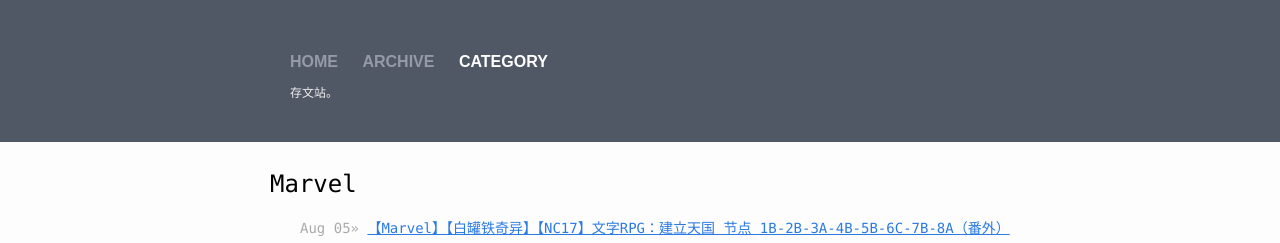
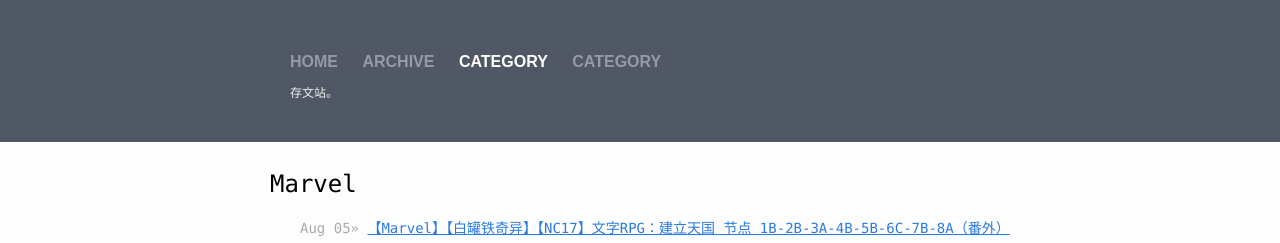
Before and after one commit to greylantern/greylantern.github.io, a Jekyll site: the page built from category.html, in a window 1280 px wide and 900 px high. Shown: the top 243 px of the window. Built offline with Jekyll 4.4.1, drawn with Linux system fonts in a browser that asks for light colours.

Commit message:
add search to header

```diff
--- a/_includes/header.html
+++ b/_includes/header.html
@@ -34,6 +34,17 @@
 					<a href="/category.html">category</a>
 				</li>
 			{% endif %}
+			{% if page.path == "search.html" %}
+			<span class="title">
+				<li>
+					<a href="/search.html">category</a>
+				</li>
+			</span>
+			{% else %}
+				<li>
+					<a href="/search.html">category</a>
+				</li>
+			{% endif %}
 
 		</div>
 		<div class="description"> {{ site.motto }} </div>
```
